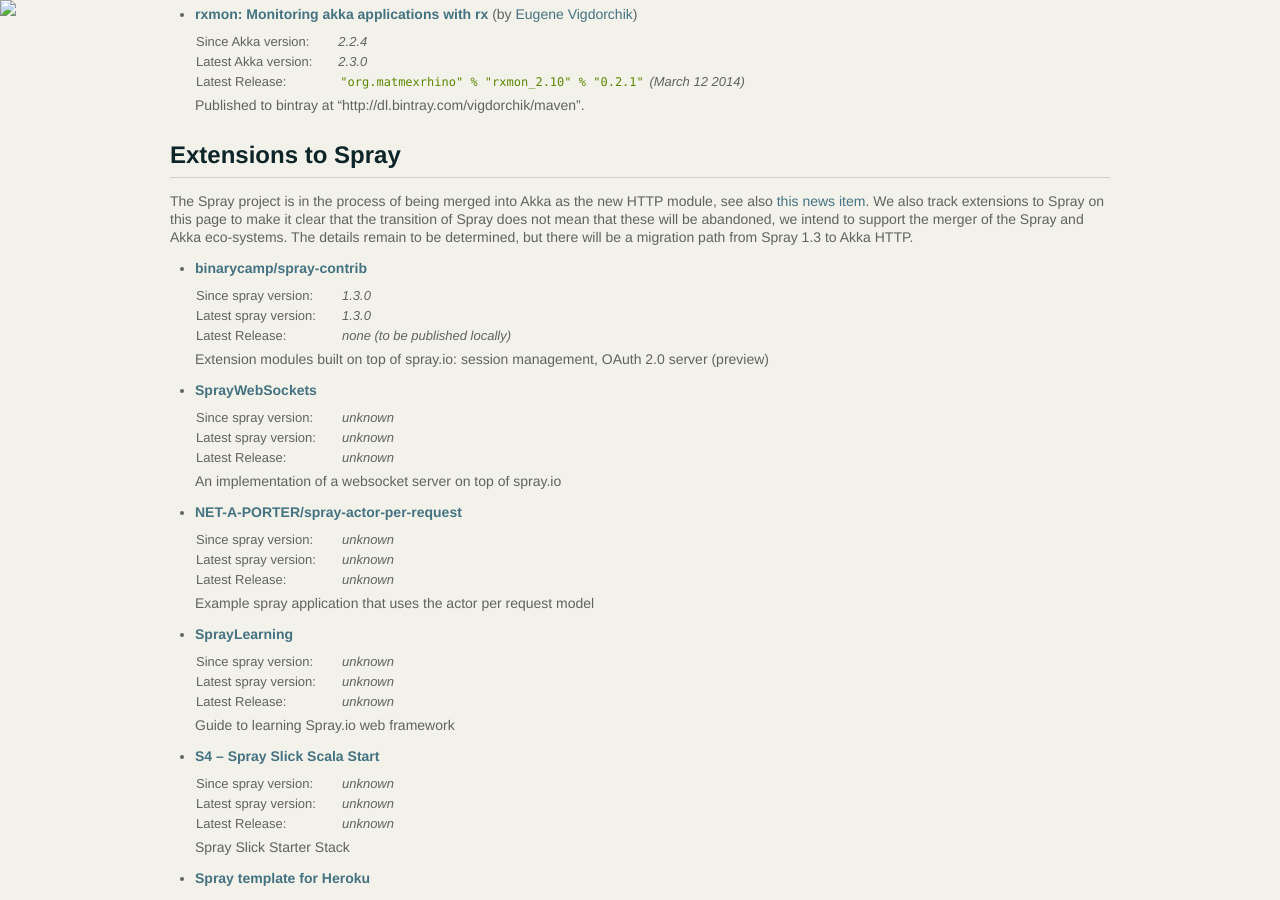
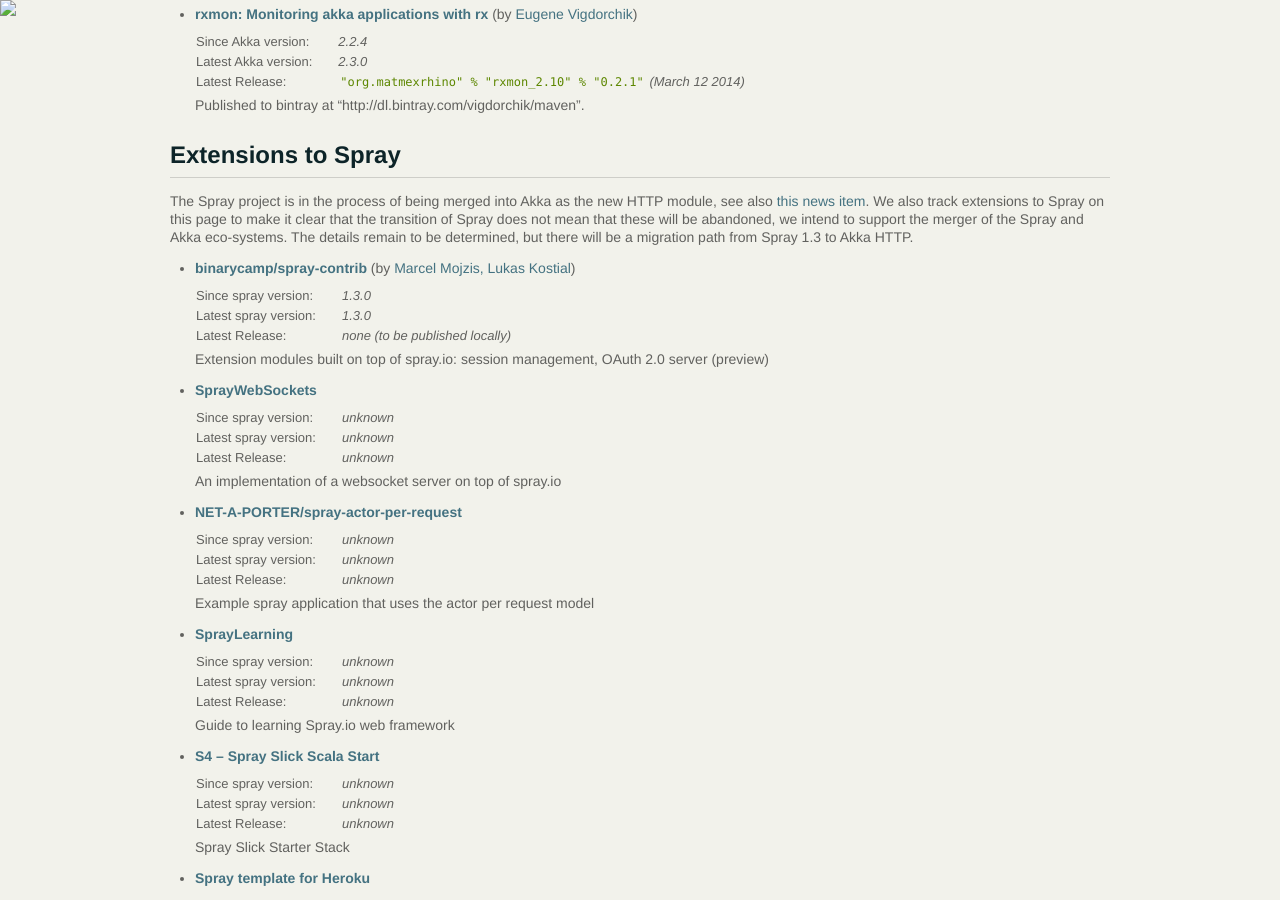
Before and after one commit to raboof/akka.github.com, a Jekyll site: the page built from community/index.md, in a window 1280 px wide and 900 px high, scrolled down 1489 px. Built offline with Jekyll 4.4.1, drawn with Linux system fonts in a browser that asks for light colours.

Commit message:
Add list of contributors

```diff
--- a/community/index.md
+++ b/community/index.md
@@ -140,7 +140,7 @@
 and Akka eco-systems. The details remain to be determined, but there will be a
 migration path from Spray 1.3 to Akka HTTP.
 
-* **[binarycamp/spray-contrib](https://bitbucket.org/binarycamp/spray-contrib/src)**
+* **[binarycamp/spray-contrib](https://bitbucket.org/binarycamp/spray-contrib/src)** (by [Marcel Mojzis, Lukas Kostial](https://bitbucket.org/binarycamp))
 
   <table class="stats">
   <tr><td>Since spray version:</td><td>1.3.0</td></tr>
```
